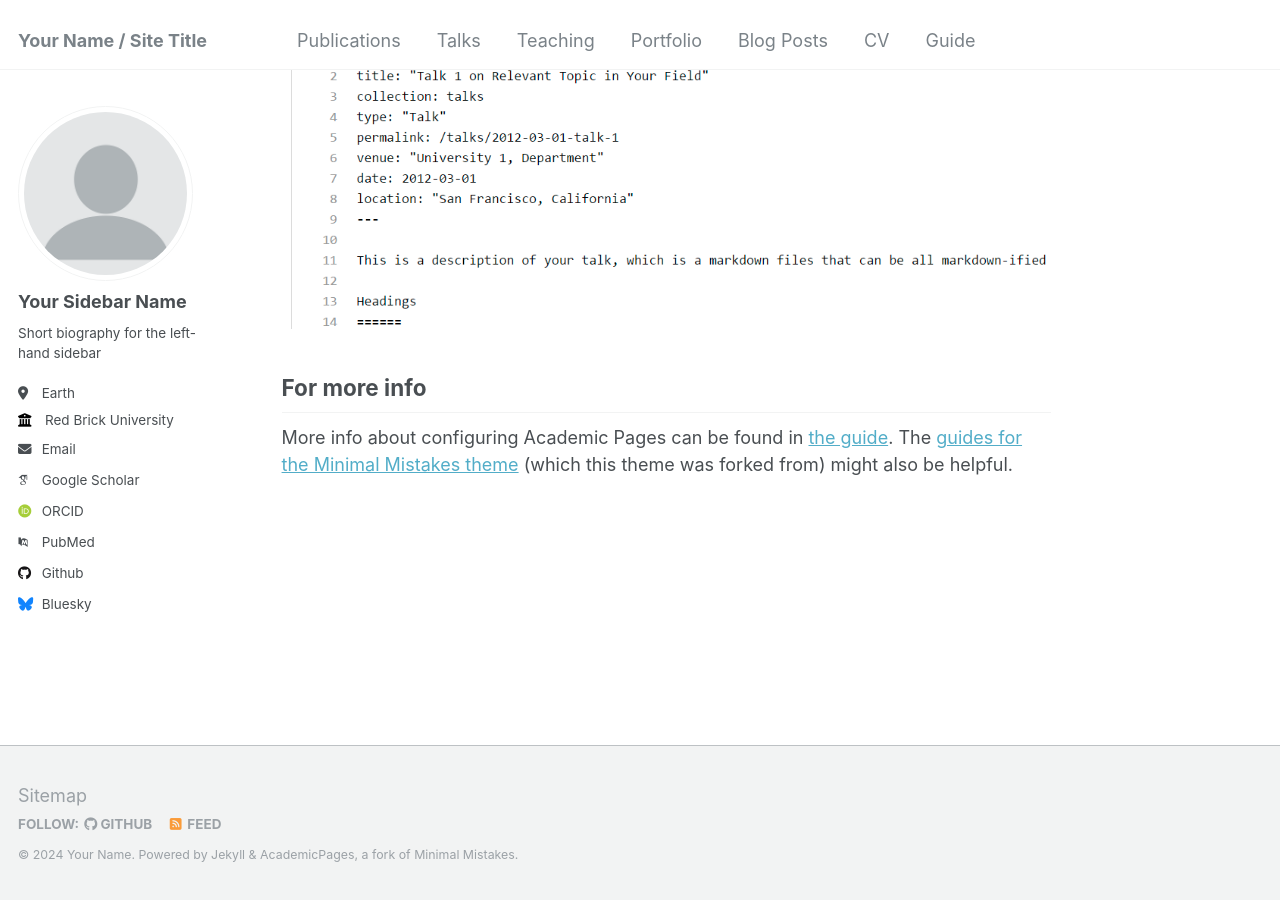
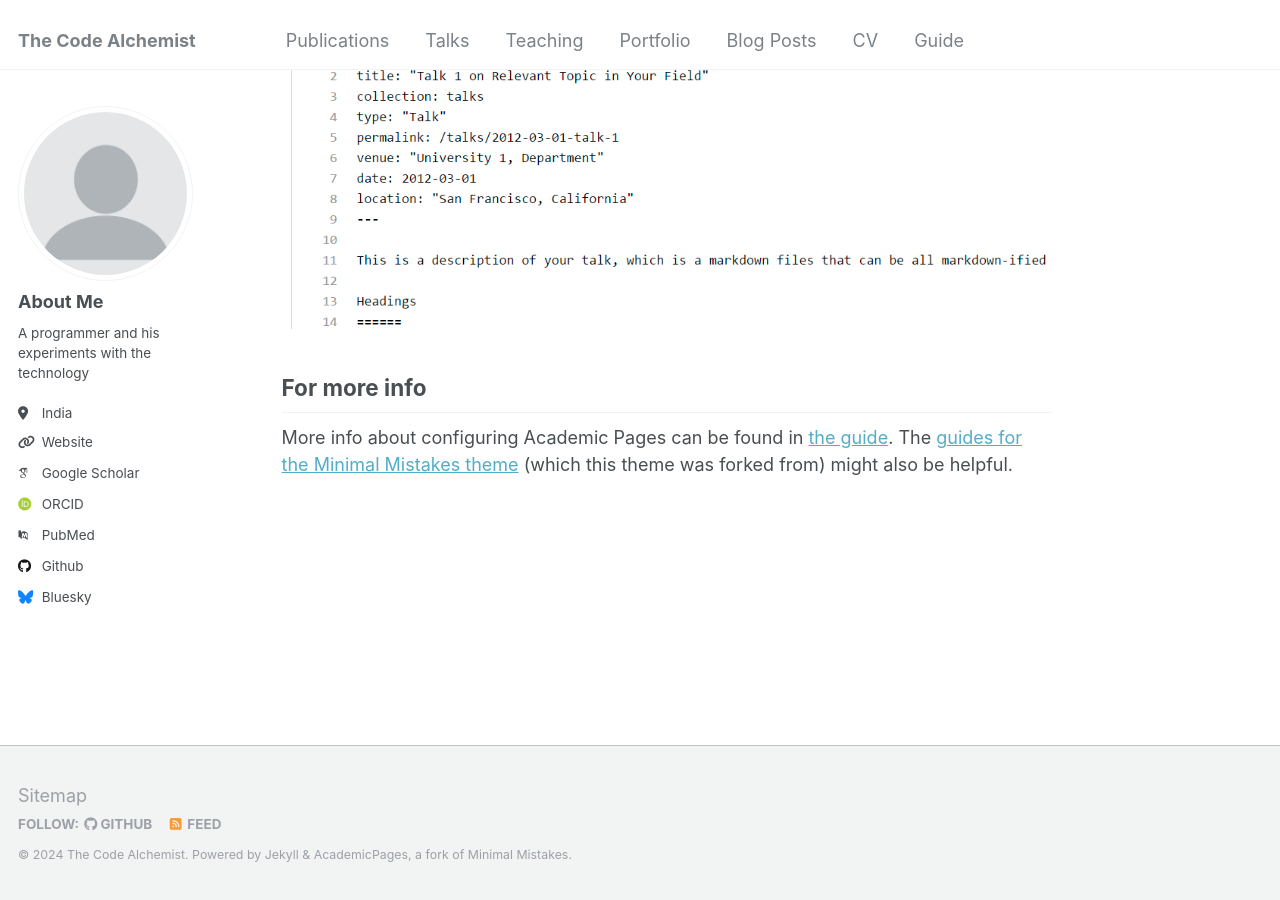
Before and after one commit to therealdumbprogrammer/therealdumbprogrammer.github.io, a Jekyll site: the page built from _pages/about.md, in a window 1280 px wide and 900 px high, scrolled down 2660 px. Built offline with Jekyll 4.4.1, drawn with Linux system fonts in a browser that asks for light colours; some web fonts are replaced.

Commit message:
Update _config.yml

```diff
--- a/_config.yml
+++ b/_config.yml
@@ -8,13 +8,13 @@
 
 # Basic Site Settings
 locale                   : "en-US"
-title                    : "Your Name / Site Title"
+title                    : "The Code Alchemist"
 title_separator          : "-"
-name                     : &name "Your Name"
-description              : &description "personal description"
-url                      : https://academicpages.github.io # the base hostname & protocol for your site e.g. "https://mmistakes.github.io"
+name                     : &name "The Code Alchemist"
+description              : &description "A programmer and his experiments with the technology"
+url                      : https://therealdumbprogrammer.github.io # the base hostname & protocol for your site e.g. "https://mmistakes.github.io"
 baseurl                  : "" # the subpath of your site, e.g. "/blog"
-repository               : "academicpages/academicpages.github.io"
+repository               : "therealdumbprogrammer/therealdumbprogrammer.github.io"
 
 # Site Author - The following control what appear as part of the author content on the side bar.
 #               If a field is blank the icon and link will not appear, otherwise it will be shown.
@@ -22,13 +22,13 @@ repository               : "academicpages/academicpages.github.io"
 author:
   # Biographic information
   avatar           : "profile.png"
-  name             : "Your Sidebar Name"
+  name             : "About Me"
   pronouns         : # example: "she/her"
-  bio              : "Short biography for the left-hand sidebar"
-  location         : "Earth"
-  employer         : "Red Brick University"
-  uri              : # URL
-  email            : "none@example.org"
+  bio              : "A programmer and his experiments with the technology"
+  location         : "India"
+  employer         : #"Red Brick University"
+  uri              : https://www.youtube.com/channel/UCjEfGki6QSKs0mL6-h2pm3Q
+  email            : #"none@example.org"
 
   # Academic websites
   arxiv            : # URL - Update with the correct link to your profile
```
